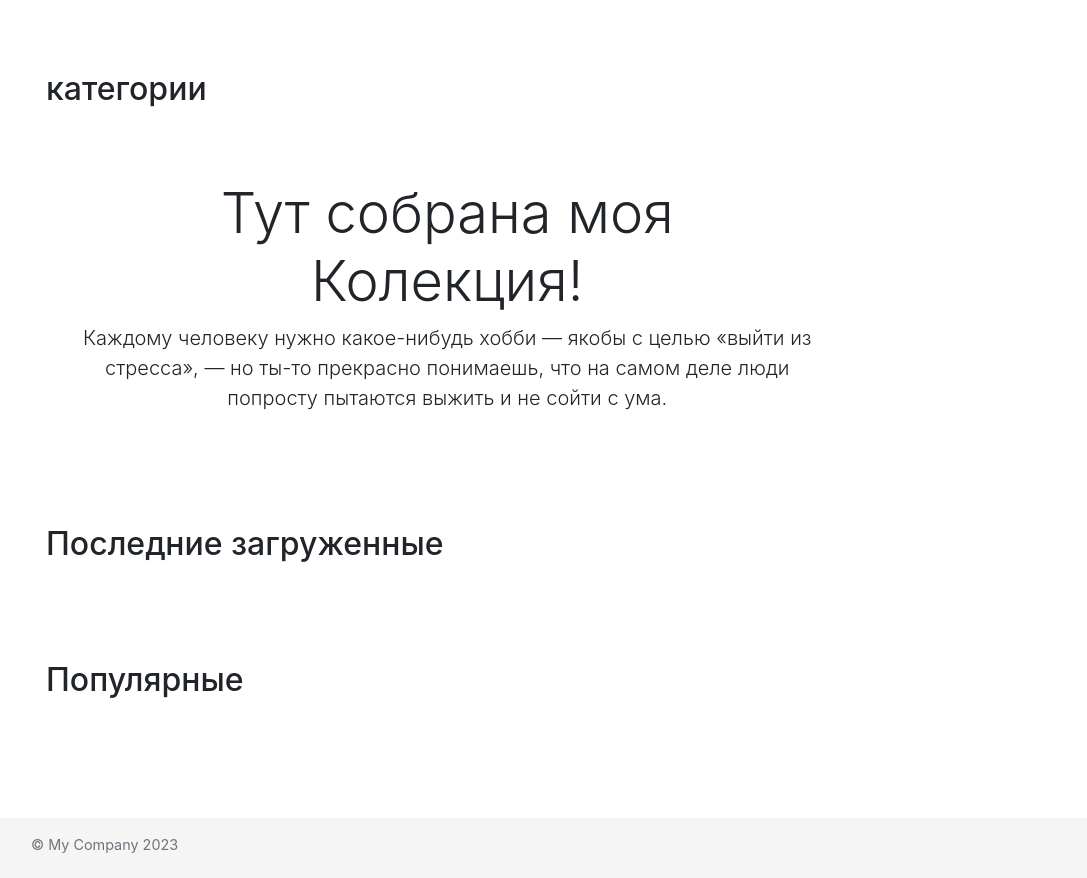
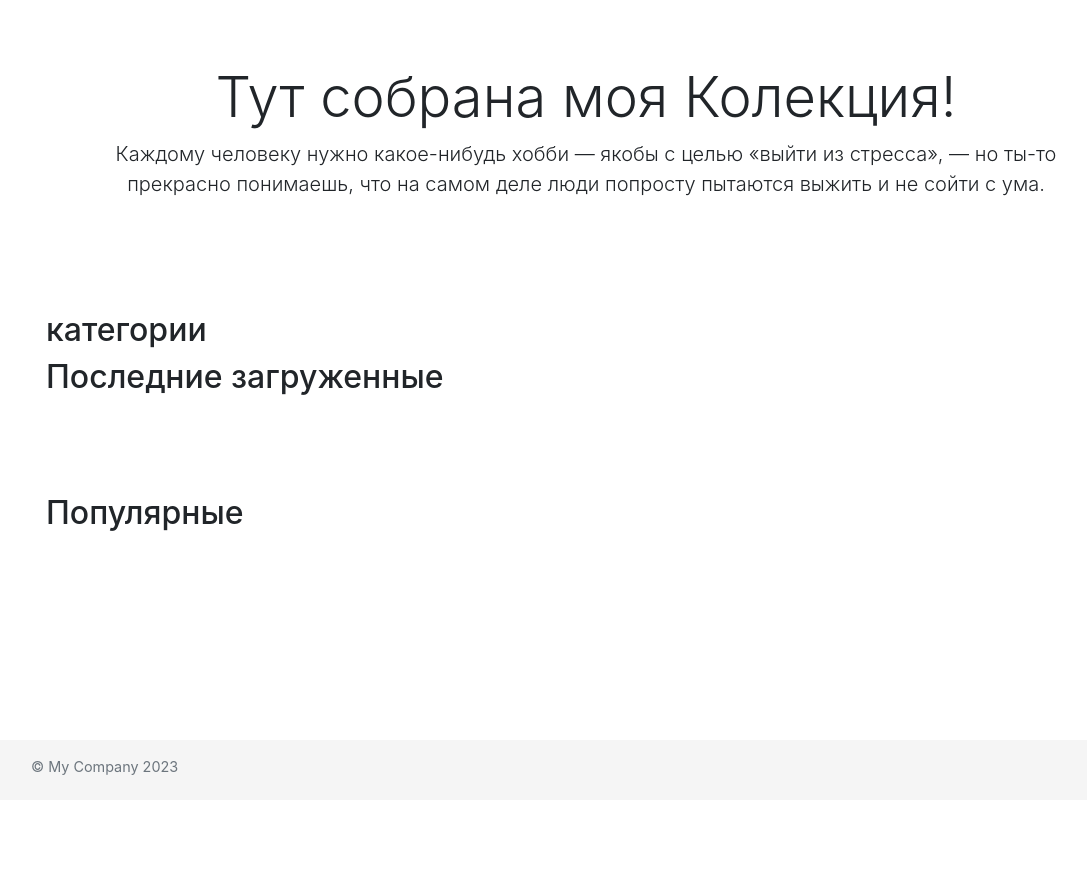
Before and after one commit to gen2023/yii2.matches, a Yii app: template views/main/index.php in a window 1280 px wide. Shown: the whole page, without its empty margins (54-1141 px from the left). After the commit the page ends 775 px from the top, so only its background shows below. Run offline with PHP 8.4 and a stand-in for Yii, Linux system fonts and the light colour scheme; the template is opened without the code that fills it, so the values that code supplies are empty; some libraries are stand-ins or nearby versions.

Commit message:
edit style

```diff
--- a/controllers/MainController.php
+++ b/controllers/MainController.php
@@ -13,8 +13,8 @@ class MainController extends Controller
 {
   public function actionIndex(){
     $query=Gallery::find()->with('category');
-    $populars=$query->limit(5)->orderBy(['likes' => SORT_DESC])->all();
-    $lasts=$query->limit(5)->orderBy(['id' => SORT_DESC])->all();
+    $populars=$query->limit(10)->orderBy(['likes' => SORT_DESC])->all();
+    $lasts=$query->limit(10)->orderBy(['id' => SORT_DESC])->all();
 
     $queryCategory=Category::find();
     $categorys=$queryCategory->all();
--- a/views/layouts/matches.php
+++ b/views/layouts/matches.php
@@ -34,6 +34,7 @@ AppAsset::register($this);
         'options' => [
             'class' => 'navbar navbar-expand-md navbar-dark bg-dark fixed-top',
         ],
+        'innerContainerOptions'=>['class'=>'navTop']
     ]);
     echo Nav::widget([
         'options' => ['class' => 'navbar-nav'],
@@ -62,7 +63,7 @@ AppAsset::register($this);
 </header>
 
 <main role="main" class="flex-shrink-0">
-    <div class="container">
+    <div class="myContainer">
         <?= Breadcrumbs::widget([
             'links' => isset($this->params['breadcrumbs']) ? $this->params['breadcrumbs'] : [],
         ]) ?>
@@ -79,7 +80,7 @@ AppAsset::register($this);
 </main>
 
 <footer class="footer mt-auto py-3 text-muted">
-    <div class="container">
+    <div class="myContainer">
         <p class="float-left">&copy; My Company <?= date('Y') ?></p>
         <p class="float-right"><?= Yii::powered() ?></p>
     </div>
--- a/views/main/index.php
+++ b/views/main/index.php
@@ -10,7 +10,13 @@ use yii\web\View;
 $this->title = 'Главная - '. Yii::$app->name;
 
 ?>
-<div class="col-3">
+<div class="col-12">
+  <div class="jumbotron text-center bg-transparent">
+      <h1 class="display-4">Тут собрана моя Колекция!</h1>
+      <p class="lead">Каждому человеку нужно какое-нибудь хобби — якобы с целью «выйти из стресса», — но ты-то прекрасно понимаешь, что на самом деле люди попросту пытаются выжить и не сойти с ума.</p>
+  </div>
+</div>
+<div class="col-lg-3 col-12">
   <div class="column_left">
     <section class="categoryList">
       <h2>категории</h2>
@@ -26,12 +32,8 @@ $this->title = 'Главная - '. Yii::$app->name;
     </section>
   </div>
 </div>
-<div class="col-9">
+<div class="col-lg-9 col-12">
   <div class="site-index">
-    <div class="jumbotron text-center bg-transparent">
-        <h1 class="display-4">Тут собрана моя Колекция!</h1>
-        <p class="lead">Каждому человеку нужно какое-нибудь хобби — якобы с целью «выйти из стресса», — но ты-то прекрасно понимаешь, что на самом деле люди попросту пытаются выжить и не сойти с ума.</p>
-    </div>
     <div class="body-content">
       <h2>Последние загруженные</h2>
         <div class="row">
--- a/web/css/site.css
+++ b/web/css/site.css
@@ -1,14 +1,22 @@
-main > .container {
+.myContainer {
+    max-width: 1400px;
+    margin: 0 auto;
+    }
+main > .myContainer {
     padding: 70px 15px 20px;
 }
-
+header .navTop{
+    display: flex;
+    width: 1400px;
+    margin: 0 auto;
+}
 .footer {
     background-color: #f5f5f5;
     font-size: .9em;
     height: 60px;
 }
 
-.footer > .container {
+.footer > .myContainer {
     padding-right: 15px;
     padding-left: 15px;
 }
@@ -82,7 +90,13 @@ a.desc:after {
 .nav > li > form > button.logout:focus {
     outline: none;
 }
-.gallery{display: flex;gap: 20px;}
+.gallery {
+    display: flex;
+    gap: 20px;
+    display: flex;
+    gap: 5px;
+    flex-wrap: wrap;
+}
 .gallery .item{
     border-radius: 10px;
     background: #FFF;
@@ -152,3 +166,10 @@ a.desc:after {
     padding: 5px;
     width: 100%;
 }
+@media screen and (max-width: 991px) {}
+@media screen and (max-width: 991px) {
+    h2{text-align: center;}
+    .column_left .categoryList ul{display: flex;flex-wrap: wrap;justify-content: center;gap:10px;}
+    .column_left .categoryList li{width: max-content;}
+    .column_left .categoryList li a span{margin-left: 10px;}
+}
--- a/web/js/script.js
+++ b/web/js/script.js
@@ -73,7 +73,7 @@ jQuery(function($) {
     var swiper1 = new Swiper(".swiperPopylar", {
         loop: true,
         slidesPerView: 3,
-        spaceBetween: 20,
+        spaceBetween: 10,
         pagination: {
           el: ".swiper-pagination",
           clickable: true,
```
